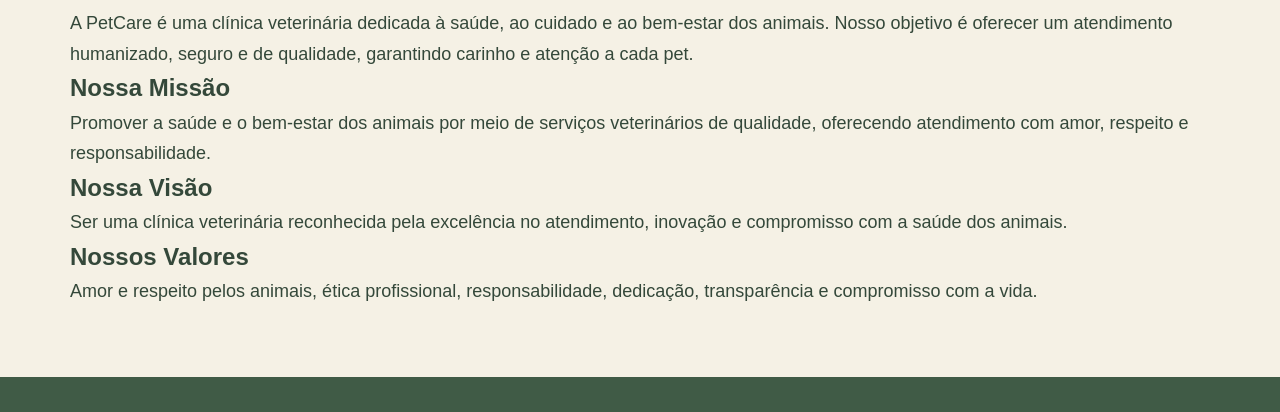
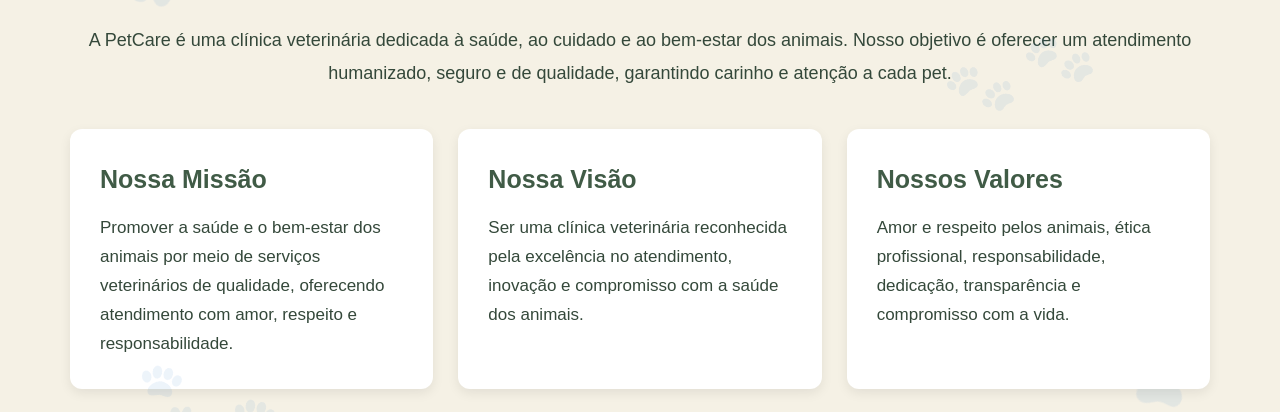
Before and after one commit to Projeto-PetCare/PetCare, a plain HTML site: page website/sobre.html in a window 1280 px wide. Shown: the part 216-628 px from the top of the page. Drawn offline with Linux system fonts and the light colour scheme.

Commit message:
Atualização do Front-End

```diff
--- a/website/sobre.html
+++ b/website/sobre.html
@@ -50,30 +50,39 @@
     carinho e atenção a cada pet.
 </p>
 
+<div class="sobre-cards">
+
+    <div class="sobre-card">
         <h2>Nossa Missão</h2>
-
         <p>
             Promover a saúde e o bem-estar dos animais
             por meio de serviços veterinários de qualidade,
             oferecendo atendimento com amor, respeito
             e responsabilidade.
         </p>
+    </div>
 
+    <div class="sobre-card">
         <h2>Nossa Visão</h2>
-
         <p>
             Ser uma clínica veterinária reconhecida
             pela excelência no atendimento, inovação
             e compromisso com a saúde dos animais.
         </p>
+    </div>
 
+    <div class="sobre-card">
         <h2>Nossos Valores</h2>
+        <p>
 
-    <p>
             Amor e respeito pelos animais, ética
             profissional, responsabilidade, dedicação,
             transparência e compromisso com a vida.
         </p>
+    </div>
+
+</div>
+
 
         </section>
 
--- a/website/styles/style.sobre.css
+++ b/website/styles/style.sobre.css
@@ -1,3 +1,5 @@
+/* SEÇÃO SOBRE NÓS */
+
 .sobre {
     max-width: 1200px;
     min-height: 500px;
@@ -5,13 +7,149 @@
     padding: 70px 30px;
 }
 
+/* TÍTULO PRINCIPAL */
+
 .sobre h1 {
-    font-size: 38px;
+    font-size: 42px;
     color: var(--verde-escuro);
-    margin-bottom: 20px;
+    text-align: center;
+    margin-bottom: 30px;
 }
 
-.sobre p {
+/* TEXTO DE APRESENTAÇÃO */
+
+.sobre > p {
     font-size: 18px;
+    line-height: 1.8;
+    text-align: center;
+    margin-bottom: 40px;
+}
+
+/* CARTÕES DE MISSÃO, VISÃO E VALORES */
+
+.sobre-cards {
+    display: grid;
+    grid-template-columns: repeat(3, 1fr);
+    gap: 25px;
+}
+
+/* ESTILO DOS CARTÕES */
+
+.sobre-card {
+    background-color: #ffffff;
+    padding: 30px;
+    border-radius: 12px;
+    box-shadow: 0 4px 12px rgba(0, 0, 0, 0.08);
+    transition: transform 0.3s ease;
+}
+
+/* EFEITO AO PASSAR O MOUSE */
+
+.sobre-card:hover {
+    transform: translateY(-5px);
+}
+
+/* TÍTULOS DOS CARTÕES */
+
+.sobre-card h2 {
+    font-size: 25px;
+    color: var(--verde-escuro);
+    margin-bottom: 15px;
+}
+
+/* TEXTOS DOS CARTÕES */
+
+.sobre-card p {
+    font-size: 17px;
     line-height: 1.7;
 }
+
+/* RESPONSIVIDADE */
+
+@media (max-width: 768px) {
+    .sobre {
+        padding: 40px 20px;
+    }
+
+    .sobre h1 {
+        font-size: 32px;
+    }
+
+    .sobre-cards {
+        grid-template-columns: 1fr;
+    }
+
+    .sobre-card {
+        padding: 25px;
+    }
+}
+
+
+/* PATINHAS DECORATIVAS NO FUNDO */
+.sobre {
+    position: relative;
+    isolation: isolate;
+}
+
+.sobre::before {
+    content: "🐾";
+    position: absolute;
+    top: 30px;
+    left: 20px;
+    font-size: 100px;
+    opacity: 0.08;
+    transform: rotate(-25deg);
+    pointer-events: none;
+    z-index: -1;
+}
+
+.sobre::after {
+    content: "🐾";
+    position: absolute;
+    bottom: 30px;
+    right: 20px;
+    font-size: 120px;
+    opacity: 0.08;
+    transform: rotate(25deg);
+    pointer-events: none;
+    z-index: -1;
+}
+
+/* MAIS PATINHAS DECORATIVAS */
+
+.sobre {
+    background-image:
+        radial-gradient(
+            circle at center,
+            transparent 60%,
+            transparent 100%
+        );
+}
+
+/* PATINHAS EXTRAS NO FUNDO */
+
+.sobre-cards {
+    position: relative;
+}
+
+.sobre-cards::before {
+    content: "🐾  🐾";
+    position: absolute;
+    top: -100px;
+    right: 10%;
+    font-size: 55px;
+    opacity: 0.07;
+    transform: rotate(-20deg);
+    pointer-events: none;
+}
+
+.sobre-cards::after {
+    content: "🐾  🐾";
+    position: absolute;
+    bottom: -80px;
+    left: 5%;
+    font-size: 65px;
+    opacity: 0.07;
+    transform: rotate(20deg);
+    pointer-events: none;
+}
```
Lines whose indentation alone changed are shown as unchanged.
